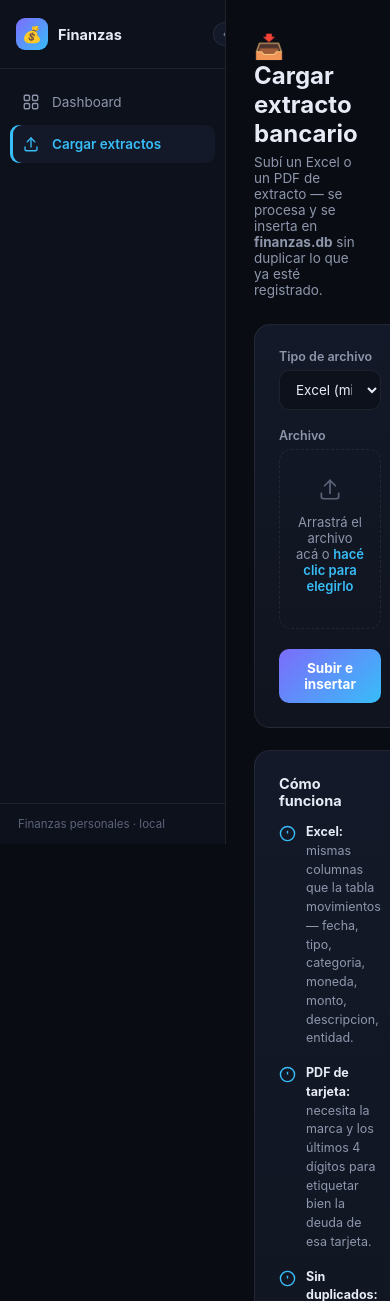
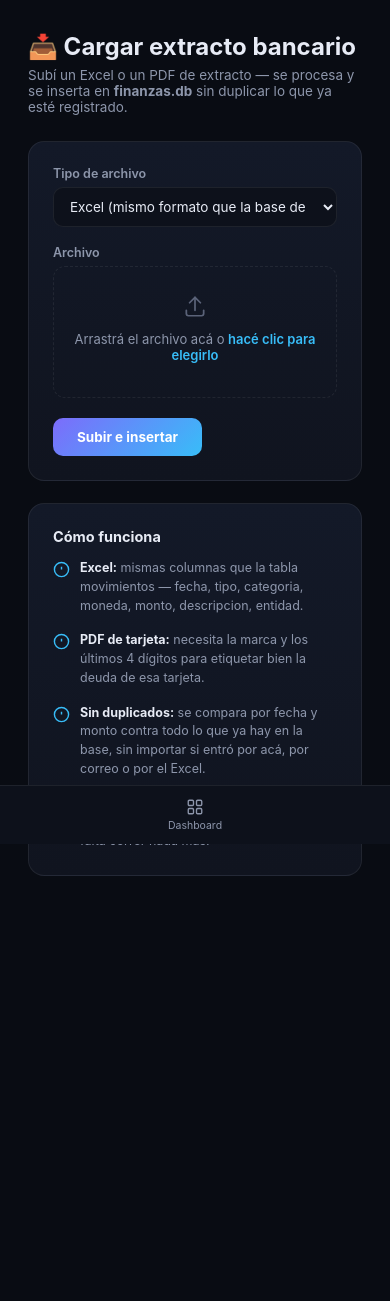
Before and after one commit to Mattewcito/finanzas-personales, a Flask app: page /cargar-extractos in a window 390 px wide. Shown: the top 1301 px of the page. After the commit the page ends 876 px from the top, so only its background shows below. Run offline with Flask 3, Linux system fonts and the light colour scheme.

Commit message:
Responsive fix critico (falta meta viewport) + 3 pedidos del usuario
- BUG RAIZ: base.html no tenia <meta name="viewport">, por eso el celular
  renderizaba a un ancho falso de 980px y ninguna media query se activaba
  nunca. Con la etiqueta agregada, el menu lateral pasa a ser una barra
  inferior fija en pantallas chicas (<720px), como ya estaba pensado.
- Subtitulo del dashboard actualizado: ya no dice "generado a partir de
  finanzas_personales.xlsx" (desactualizado desde que la fuente es
  finanzas.db) -- ahora menciona BD + Excel + correo + extractos.
- "Cargar extractos" oculto en modo responsive (bug de especificidad CSS:
  .sidebar-nav a tenia mas peso que .nav-cargar solo -- corregido con
  selector compuesto + !important). Solo queda "Dashboard" en la barra
  inferior para celular.
- Etiqueta "Local"/"Online" en el pie del menu ahora es dinamica: la
  setea app.py segun RUNNING_IN_DOCKER (ya existia esa env var). Probado:
  5001 dice "Local", 5002 dice "Online".

Todo verificado visualmente con viewport emulado a 375x812.

Co-Authored-By: Claude Sonnet 5 <noreply@anthropic.com>

```diff
--- a/dashboard/dashboard_finanzas.html
+++ b/dashboard/dashboard_finanzas.html
@@ -310,7 +310,7 @@
   <header class="top">
     <div class="title-block">
       <h1>💰 Dashboard Financiero Personal</h1>
-      <p>Análisis automático de movimientos — generado a partir de <b style="color:var(--text-dim)">finanzas_personales.xlsx</b> (hoja "movimientos")</p>
+      <p>Análisis automático de movimientos — generado desde <b style="color:var(--text-dim)">finanzas.db</b>, sincronizada con el Excel, el correo y los extractos que cargues</p>
     </div>
     <div class="badge-row" id="headerBadges"></div>
   </header>
--- a/src/app.py
+++ b/src/app.py
@@ -47,7 +47,18 @@ import reconciliar_extractos as rex  # parsers de PDF ya construidos y probados
 UPLOADS_DIR = db.DATA_DIR / "uploads"
 UPLOADS_DIR.mkdir(exist_ok=True)
 
+# "Local" = corriendo directo con "py app.py" (solo esta PC, puerto 5001).
+# "Online" = corriendo en el contenedor Docker (puerto 5002, accesible por
+# Tailscale desde el celular). Mismo código, se distingue por esta env var
+# que ya seteaba el Dockerfile.
+MODO = "Online" if os.environ.get("RUNNING_IN_DOCKER") else "Local"
+
 app = Flask(__name__)
+
+
+@app.context_processor
+def inyectar_modo():
+    return {"modo": MODO}
 
 
 @app.route("/")
--- a/src/templates/base.html
+++ b/src/templates/base.html
@@ -2,6 +2,7 @@
 <html lang="es">
 <head>
 <meta charset="utf-8">
+<meta name="viewport" content="width=device-width, initial-scale=1">
 <title>{% block title %}Finanzas Personales{% endblock %}</title>
 <style>
   :root{
@@ -91,6 +92,32 @@
   .sidebar-footer .dot-text{ display:none; }
 
   .app-main{ flex:1; min-width:0; }
+
+  /* Pantallas chicas (celular/tablet en vertical): el menú lateral pasa a
+     ser una barra inferior fija, tipo app nativa -- nada de sidebar de
+     226px comiéndose la pantalla. */
+  @media (max-width: 720px){
+    .app-shell{ flex-direction: column; }
+    .app-sidebar, .app-sidebar.collapsed{
+      width: 100%; height: auto; flex-direction: row;
+      position: fixed; bottom: 0; left: 0; top: auto;
+      border-right: none; border-top: 1px solid var(--card-border);
+      z-index: 100;
+    }
+    .sidebar-brand, .sidebar-footer{ display: none; }
+    .sidebar-nav{
+      display: flex; flex-direction: row; padding: 6px 8px;
+      justify-content: space-around; overflow: visible;
+    }
+    .sidebar-nav a{
+      flex-direction: column; align-items: center; gap: 3px;
+      padding: 6px 14px; font-size: 10.5px; margin-bottom: 0;
+    }
+    .sidebar-nav a span{ display: block !important; white-space: nowrap; }
+    .sidebar-nav a.nav-cargar{ display: none !important; } /* subir archivos desde el celular no es el caso de uso -- solo queda Dashboard */
+    .app-main{ padding-bottom: 62px; } /* deja ver el contenido por encima de la barra */
+    .app-main iframe{ height: calc(100vh - 62px) !important; }
+  }
 </style>
 {% block head %}{% endblock %}
 </head>
@@ -113,7 +140,7 @@
         </svg>
         <span>Dashboard</span>
       </a>
-      <a href="/cargar-extractos" class="{{ 'active' if activo == 'cargar' else '' }}">
+      <a href="/cargar-extractos" class="nav-cargar {{ 'active' if activo == 'cargar' else '' }}">
         <svg viewBox="0 0 24 24" fill="none" stroke="currentColor" stroke-width="1.8" stroke-linecap="round" stroke-linejoin="round">
           <path d="M12 16V4"></path>
           <path d="M7 9l5-5 5 5"></path>
@@ -124,7 +151,7 @@
     </div>
 
     <div class="sidebar-footer">
-      <span class="full-text">Finanzas personales · local</span>
+      <span class="full-text">Finanzas personales · {{ modo }}</span>
       <span class="dot-text">●</span>
     </div>
   </nav>
```
